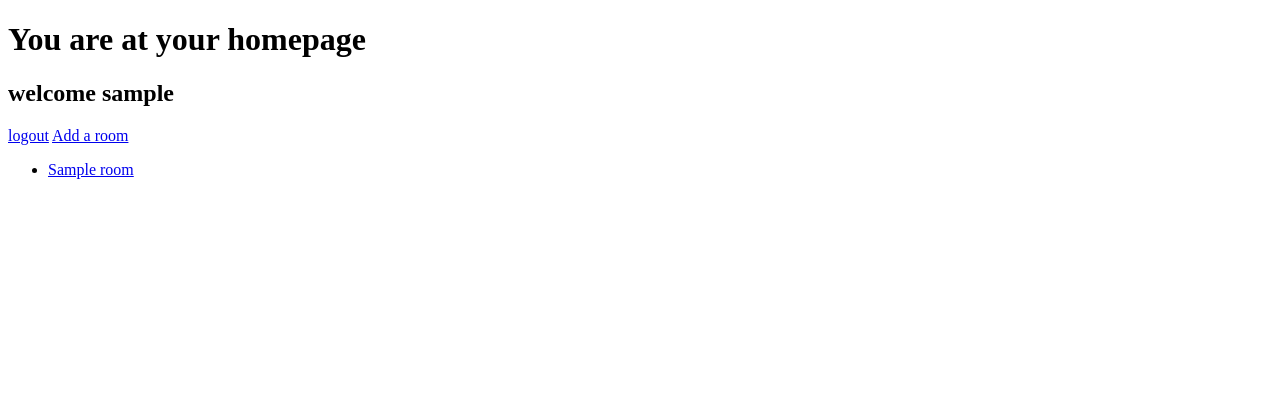
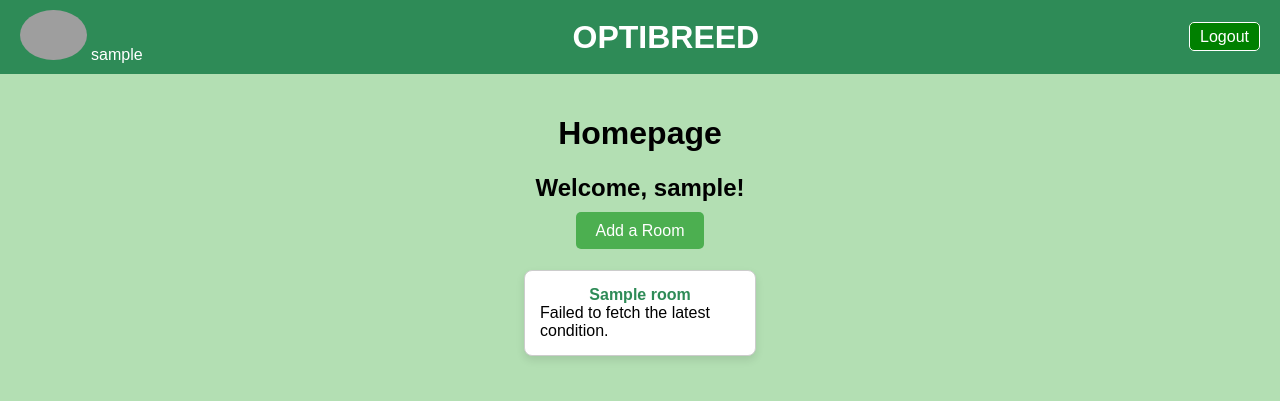
Before and after one commit to SifaKasena/Optibreed, a Django app: page /home/ in a window 1280 px wide. Shown: the top 401 px of the page. Run offline with Django 5.2, Linux system fonts and the light colour scheme; a user stored in the database is signed in; tables that the repository leaves empty hold one stand-in row (values such as "Sample post"); data that the repository does not hold is empty; grey boxes are pictures that could not be loaded.

Commit message:
Introduced some CSS for better UI

```diff
--- a/attachment/optibreed/management/commands/generate_sample_data.py
+++ b/attachment/optibreed/management/commands/generate_sample_data.py
@@ -8,7 +8,9 @@
     help = 'Generate sample data for Condition model'
 
     def handle(self, *args, **kwargs):
-        room = Room.objects.get(id=2)  # Replace with specific room if necessary
+
+        for i in range(1,4):
+            room = Room.objects.get(id=i)  # Replace with specific room if necessary
 
         if not room:
             self.stdout.write(self.style.ERROR('No Room instances found. Please create a Room instance first.'))
--- /dev/null
+++ b/attachment/optibreed/static/styles.css
@@ -0,0 +1,3 @@
+body{
+    background-color: rgb(179, 223, 179);
+}
--- a/attachment/optibreed/templates/home.html
+++ b/attachment/optibreed/templates/home.html
@@ -3,20 +3,129 @@
 <head>
     <meta charset="UTF-8">
     <meta name="viewport" content="width=device-width, initial-scale=1.0">
-    <title>Document</title>
+    <title>Optibreed Dashboard</title>
+    <link rel="stylesheet" href="static/styles.css">
+    <style>
+        body {
+            background-color: rgb(179, 223, 179);
+            font-family: Arial, sans-serif;
+            margin: 0;
+            padding: 0;
+        }
+        header {
+            display: flex;
+            justify-content: space-between;
+            align-items: center;
+            padding: 10px 20px;
+            background-color: #2e8b57;
+            color: white;
+        }
+        header img {
+            height: 50px;
+            border-radius: 50%;
+        }
+        header #title h1 {
+            margin: 0;
+        }
+        header a {
+            color: white;
+            text-decoration: none;
+            border: 1px solid white;
+            background-color: green;
+            border-radius: 5px;
+            padding: 5px 10px;
+        }
+        main {
+            padding: 20px;
+        }
+        h1, h2 {
+            text-align: center;
+        }
+        #rooms {
+            display: flex;
+            flex-wrap: wrap;
+            justify-content: space-around;
+            list-style: none;
+            padding: 0;
+        }
+        #rooms li {
+            background-color: white;
+            border: 1px solid #ccc;
+            border-radius: 8px;
+            margin: 10px;
+            padding: 15px;
+            width: 200px;
+            box-shadow: 0 4px 8px rgba(0, 0, 0, 0.1);
+        }
+        #rooms a {
+            display: block;
+            color: #2e8b57;
+            text-decoration: none;
+            text-align: center;
+            font-weight: bold;
+        }
+        #latest-condition {
+            margin-top: 10px;
+            font-size: 0.9em;
+            color: #555;
+        }
+    </style>
 </head>
 <body>
-    <h1>You are at your homepage</h1>
-    <h2>welcome {{ username }}</h2>
-    <a href="{% url 'logout' %}">logout</a>
+    <header>
+        <div id="profile">
+            <img src="static/profile.jpg" alt="Profile Picture">
+            {{ username }}
+        </div>
+        <div id="title">
+            <h1>OPTIBREED</h1>
+        </div>
+        <div id="logout">
+            <a href="{% url 'logout' %}">Logout</a>
+        </div>
+    </header>
+    <main>
+        <h1>Homepage</h1>
+        <h2>Welcome, {{ username }}!</h2>
+        <div style="text-align: center; margin: 20px;">
+            <a href="{% url 'optibreed:add_room' %}" style="padding: 10px 20px; background-color: #4CAF50; color: white; border-radius: 5px; text-decoration: none;">Add a Room</a>
+        </div>
+        <ul id="rooms">
+            {% for room in rooms %}
+                <li>
+                    <a href="{% url 'optibreed:rooms' room.id %}">{{ room.Material_name }}</a>
+                    <div id="latest-condition-{{ room.id }}">
+                         Loading latest condition...
+                    </div>
+                    <script>
+                        const roomId{{ room.id }} = {{ room.id }};
+                        const interval{{ room.id }} = 120000; // 120 seconds
 
-    <a href="{% url 'optibreed:add_room' %}">Add a room</a>
-    <ul>
-        {% for room in rooms %}
-            <li>
-                <a href="{% url 'optibreed:rooms' room.id %}">{{ room.Material_name }}</a>
-            </li>
-        {% endfor %}
-    </ul>
+                        async function fetchLatestCondition{{ room.id }}() {
+                            try {
+                                const response = await fetch(`/api/latest-condition/${roomId{{ room.id }}}/`);
+                                if (response.ok) {
+                                    const data = await response.json();
+                                    document.getElementById('latest-condition-{{ room.id }}').innerText = `
+                                        Timestamp: ${data.Timestamp}
+                                        Temperature: ${data.Temperature}°C
+                                        Humidity: ${data.Humidity}%
+                                        Light Intensity: ${data.Lightintensity} lux
+                                    `;
+                                } else {
+                                    document.getElementById('latest-condition-{{ room.id }}').innerText = 'Failed to fetch the latest condition.';
+                                }
+                            } catch (error) {
+                                document.getElementById('latest-condition-{{ room.id }}').innerText = 'Error fetching the latest condition.';
+                            }
+                        }
+
+                        fetchLatestCondition{{ room.id }}();
+                        setInterval(fetchLatestCondition{{ room.id }}, interval{{ room.id }});
+                    </script>
+                </li>
+            {% endfor %}
+        </ul>
+    </main>
 </body>
 </html>
```
Also changed, not shown: attachment/optibreed/templates/room.html (+112 -72 lines), attachment/optibreed/static/profile.jpeg (added).
